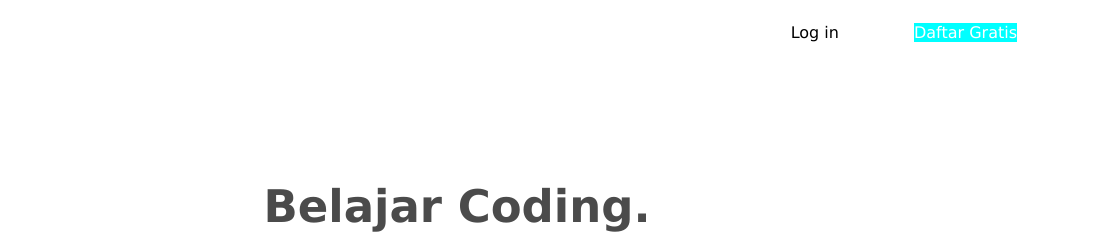
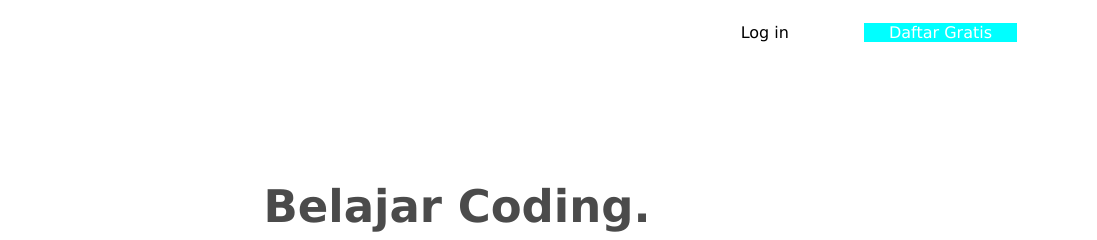
Before and after one commit to ensinaga27/testlagi, a plain HTML site: page index.html in a window 1280 px wide. Shown: the top 240 px of the page, 183-1280 px from the left. Drawn offline with Linux system fonts and the light colour scheme.

Commit message:
Update stylesheet.css

```diff
--- a/stylesheet.css
+++ b/stylesheet.css
@@ -172,6 +172,8 @@ top: 0;
   color:white;
   background-color:cyan;
   cursor: pointer;
+  line-height: 65px;
+  padding: 0 25px;
 }
 
 .header-right:hover {
```
